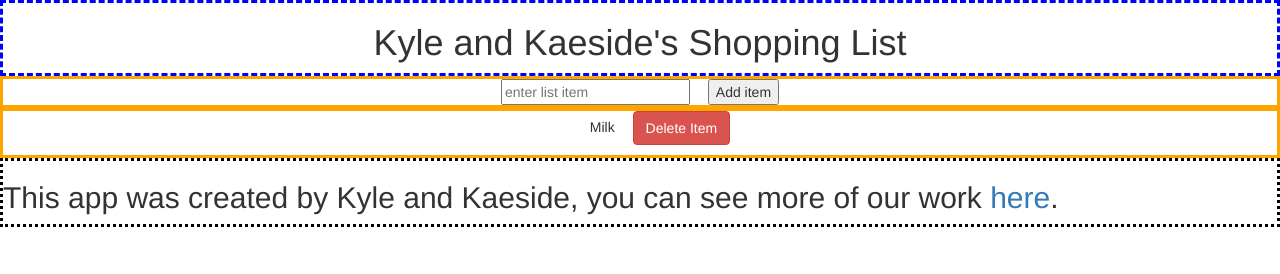
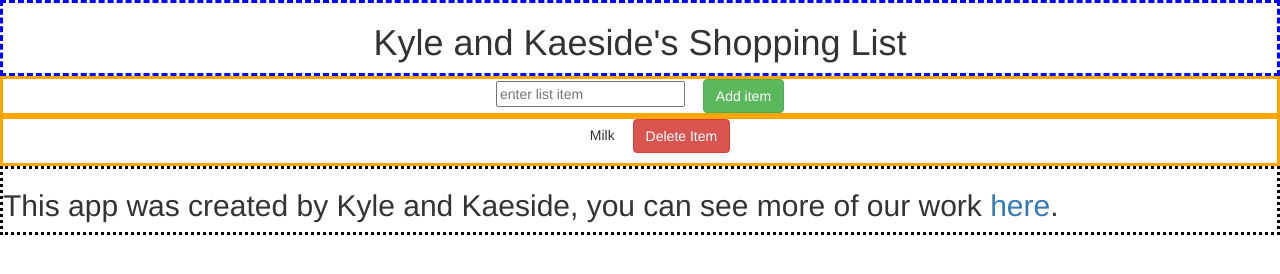
Before and after one commit to kaeside/bootcamp-shopping-list-app, a plain HTML site: page index.html in a window 1280 px wide. Drawn offline with nearby package versions, Linux system fonts and the light colour scheme.

```diff
--- a/index.html
+++ b/index.html
@@ -14,7 +14,7 @@
     <section class="one">
         <div class="text-center">
             <input id="user-input" type="text" placeholder="enter list item">
-            <input id="add-item" type="submit" value="Add item">
+            <input id="add-item" class="btn btn-success" type="submit" value="Add item">
         </div>
     </section>
     <section class="two text-center">
```
